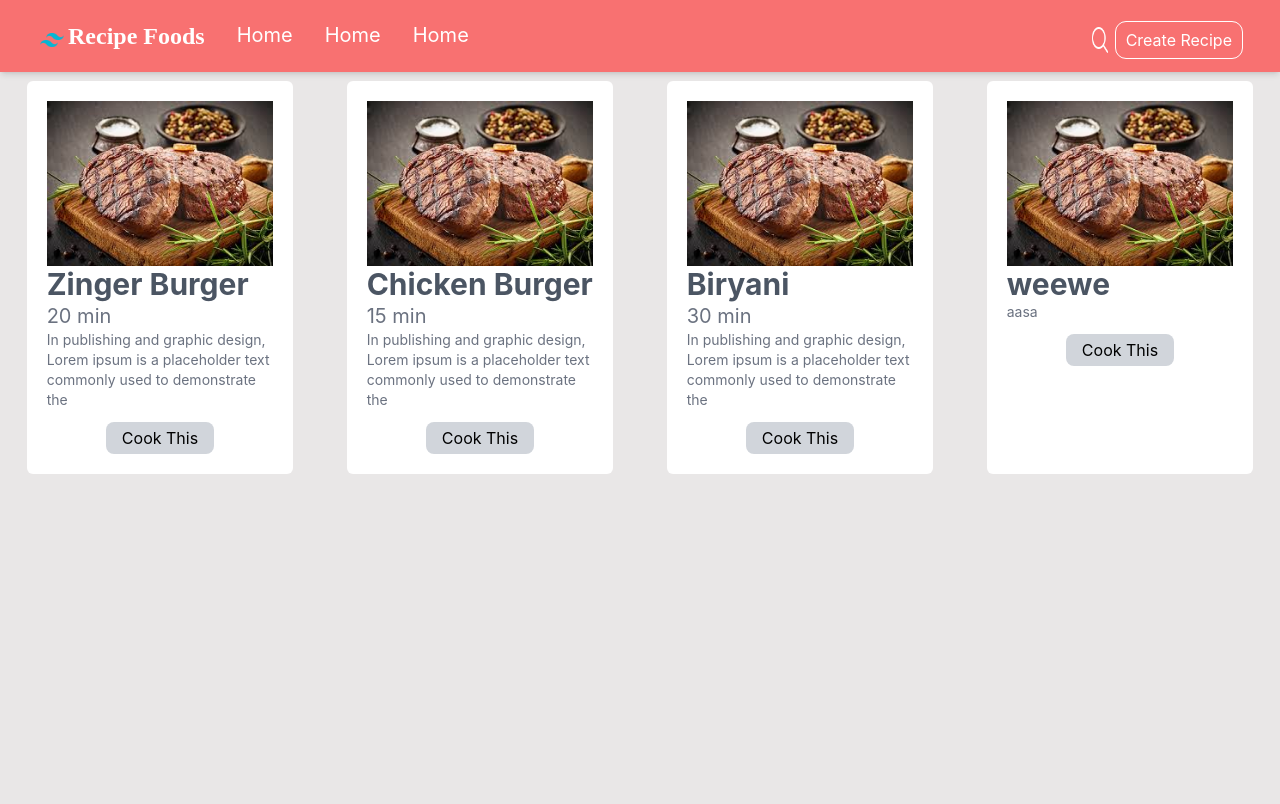
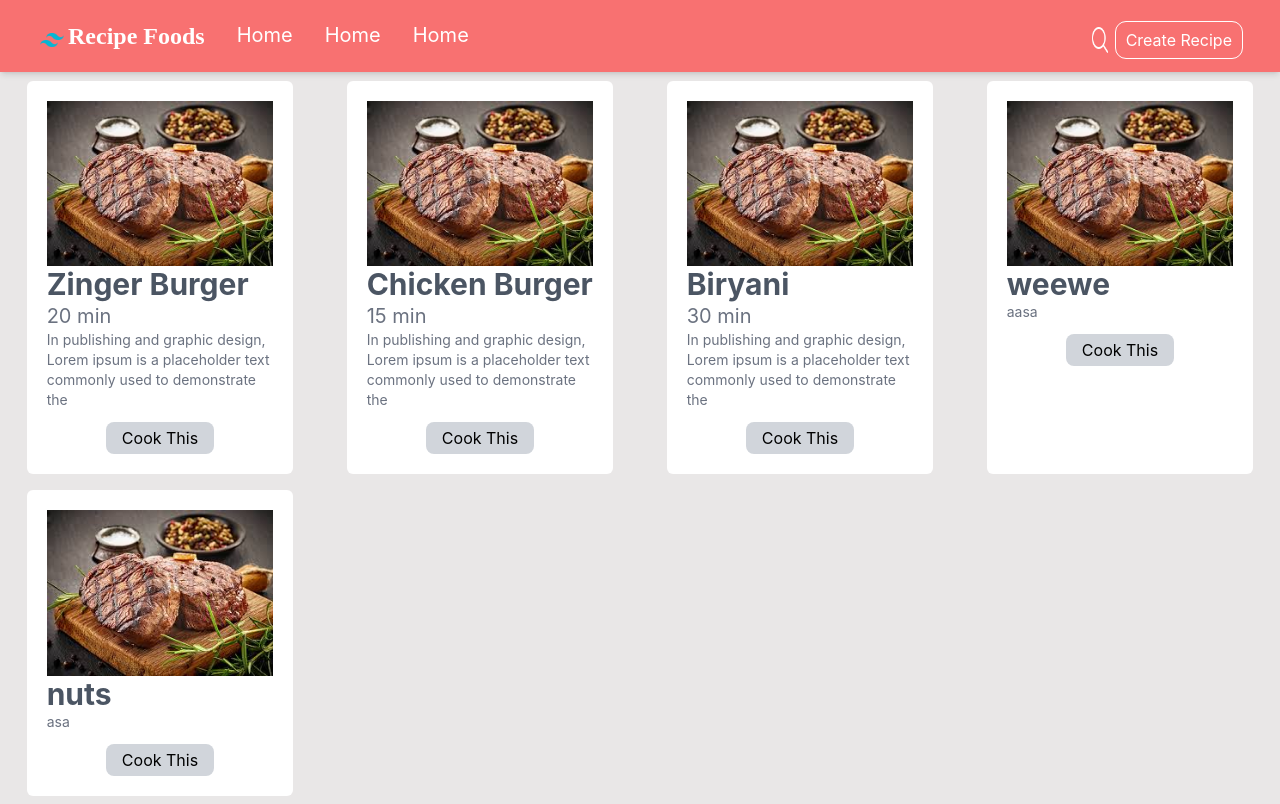
Before and after one commit to huzefaTariq1/MERN_Stack_recipe_directory, a React (Create React App) app: page / in a window 1280 px wide. Built offline with nearby package versions, Linux system fonts and the light colour scheme; data requests are answered from the project's data file.

Commit message:
feature redirecting to home page after adding recipe

```diff
--- a/data/db.json
+++ b/data/db.json
@@ -47,6 +47,15 @@
       "method": "aasa",
       "time": "12",
       "id": "vbqtz2_"
+    },
+    {
+      "title": "nuts",
+      "ingrediant": [
+        "css"
+      ],
+      "method": "asa",
+      "time": "23",
+      "id": "AUY6DEi"
     }
   ]
 }
--- a/src/pages/Create.js
+++ b/src/pages/Create.js
@@ -1,7 +1,7 @@
-import { useState } from 'react'
+import { useState,useEffect } from 'react'
 import Navbar from '../components/Navbar'
 import { useFetch } from '../hook/useFetch'
-import { useNavigate } from "react-router-dom";
+import { useNavigate } from 'react-router-dom';
 
 
 const Create = () => {
@@ -11,9 +11,15 @@ const Create = () => {
   let [method, setMethod] = useState("")
   let [newIngrediant,setNewIngrediant]=useState("");
   let [ingrediant,setIngrediant]=useState([]);
+  const navigate=useNavigate()
 
   const {postData,data,error}=useFetch("http://localhost:3000/recipes","POST")
 
+  useEffect(() => {
+    if(data){
+   navigate('/')
+    }
+  }, [data]);
 
 const addIngrediant=()=>{
       newIngrediant=newIngrediant.trim()
@@ -23,12 +29,10 @@ const addIngrediant=()=>{
      setNewIngrediant("")
 
 }
-console.log(ingrediant)
+
   const handleSubmit = (e) => {
     e.preventDefault()
     postData({title,ingrediant,method,time})
-
-
   }
   return (
     <>
```
